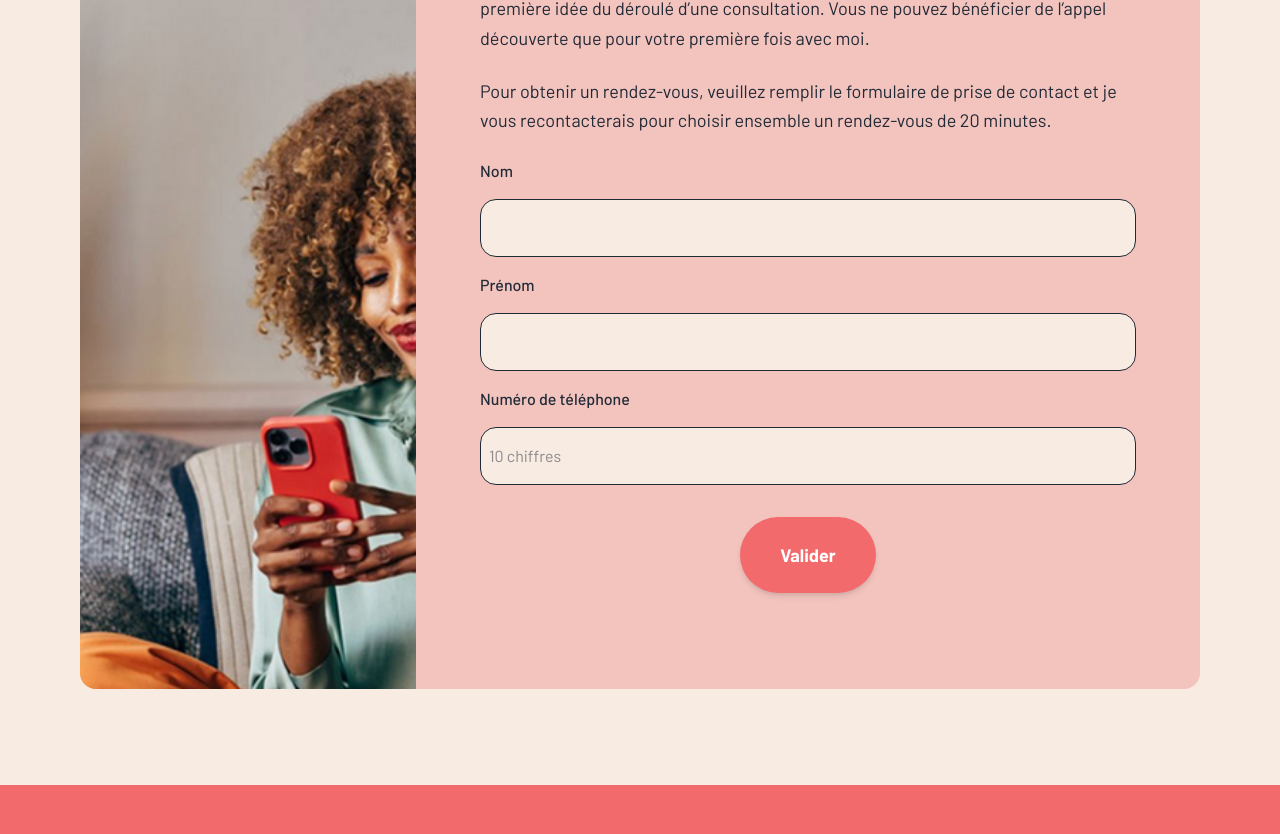
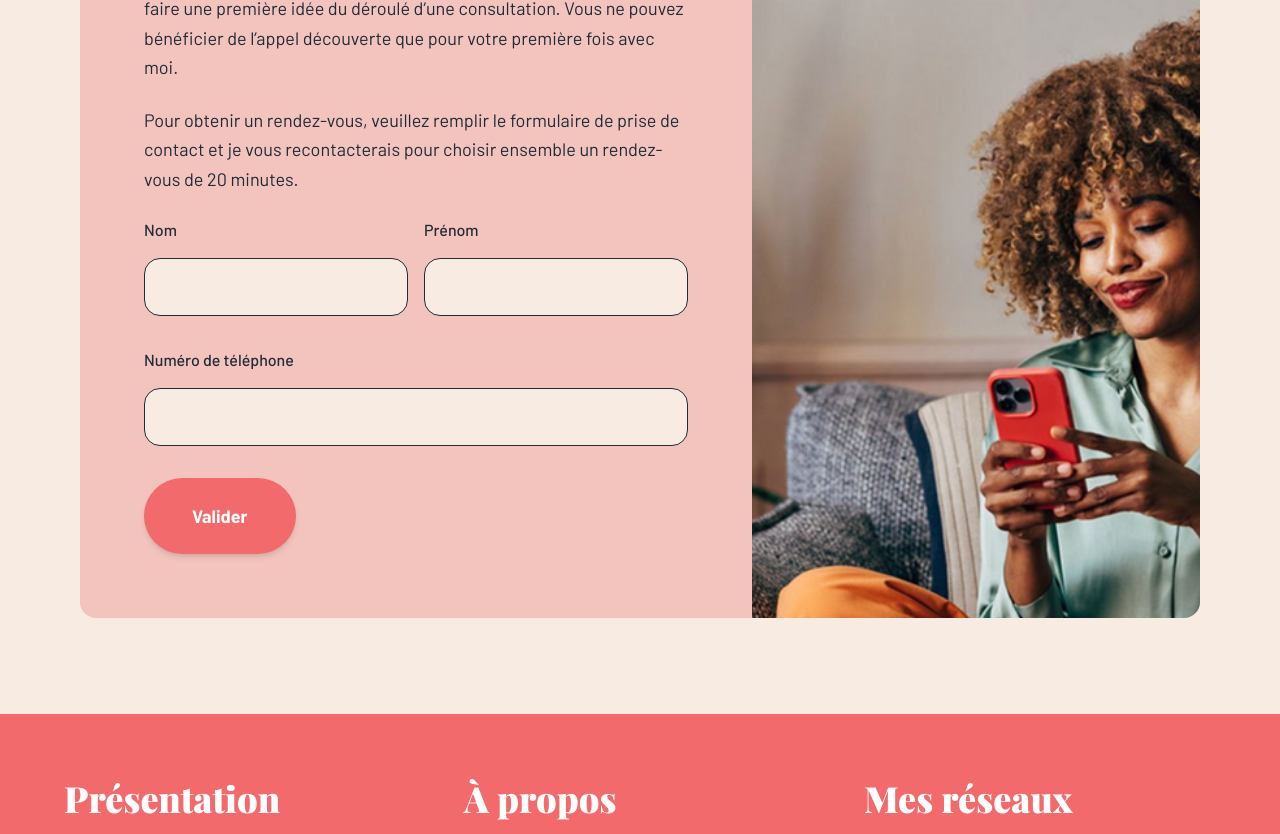
Before and after one commit to nicochnz/Elody_Psy, a Next.js app: page /pages/contact in a window 1280 px wide. Shown: the part 693-1527 px from the top of the page. Built offline with nearby package versions, Linux system fonts and the light colour scheme.

Commit message:
change: image side form discovery_call

```diff
--- a/app/pages/contact/page.tsx
+++ b/app/pages/contact/page.tsx
@@ -46,13 +46,13 @@ export default function Contact() {
       </section>
 
       <section className="bg-white-custom py-12 px-7 md:py-24 md:px-20">
-        <div className="bg-primary rounded-2xl overflow-hidden flex flex-col md:flex-row max-w-7xl mx-auto min-h-[548px]">
-          <div className="relative w-full md:w-[30%] h-64 md:h-auto">
+        <div className="bg-primary rounded-2xl overflow-hidden flex flex-col md:flex-row-reverse max-w-7xl mx-auto min-h-[548px]">
+          <div className="relative w-full md:w-[40%] h-64 md:h-auto">
             <Image
               src="/call_discovery.png"
               alt="Image de l'appel découverte"
               fill
-              className="object-cover"
+              className="object-cover "
             />
           </div>
 
@@ -67,7 +67,9 @@ export default function Contact() {
               <p className="py-2">Pour obtenir un rendez-vous, veuillez remplir le formulaire de prise de contact et je vous recontacterais pour choisir ensemble un rendez-vous de 20 minutes.</p>
             </div>
 
-            <form onSubmit={handleSubmit} className="flex flex-col">
+            <form onSubmit={handleSubmit} className="flex flex-col md:gap-4">
+              <div className="w-full flex flex-col md:flex-row gap-0 md:gap-4">
+                <div className="w-full md:w-1/2">
                   <h3 className="font-barlow font-medium py-4">Nom</h3>
                   <input
                     type="text"
@@ -76,7 +78,8 @@ export default function Contact() {
                     required
                     className="w-full p-2 border border-black-custom rounded-2xl bg-white-custom py-4"
                   />
-
+                </div>
+                <div className="w-full md:w-1/2">
                   <h3 className="font-barlow font-medium py-4">Prénom</h3>
                   <input
                     type="text"
@@ -85,24 +88,28 @@ export default function Contact() {
                     required
                     className="w-full p-2 border border-black-custom rounded-2xl bg-white-custom py-4"
                   />
+                </div>
+              </div>
 
+              <div className="w-full">
                 <h3 className="font-barlow font-medium py-4">Numéro de téléphone</h3>
                 <input
                   type="tel"
                   value={telephone}
                   onChange={(e) => setTelephone(e.target.value)}
-                placeholder="10 chiffres"
-                className="w-full p-2 border border-black-custom rounded-2xl bg-white-custom py-4"
+                  placeholder=""
+                  className="w-full p-2 border border-black-custom rounded-2xl bg-white-custom py-4 md:mb-4"
                   required
                   pattern="[0-9]{10}"
                   title="Veuillez entrer un numéro de téléphone valide"
                 />
+              </div>
 
               {error && <p className="text-red-500 text-sm pt-2">{error}</p>}
 
               <button
                 type="submit"
-                className="bg-secondary text-white px-6 py-4 rounded-full font-barlow text-lg font-bold hover:bg-secondary/90 transition-all shadow-md block text-center m-8 md:w-fit md:h-auto md:px-10 md:mx-auto md:py-6 md:text-lg cursor-pointer"
+                className="bg-secondary text-white px-6 py-4 rounded-full font-barlow text-lg font-bold hover:bg-secondary/90 transition-all shadow-md block text-center m-8 md:m-0 md:w-fit md:h-auto md:px-12 md:py-6 md:text-lg cursor-pointer"
               >
                 Valider
               </button>
```
Lines whose indentation alone changed are shown as unchanged.
